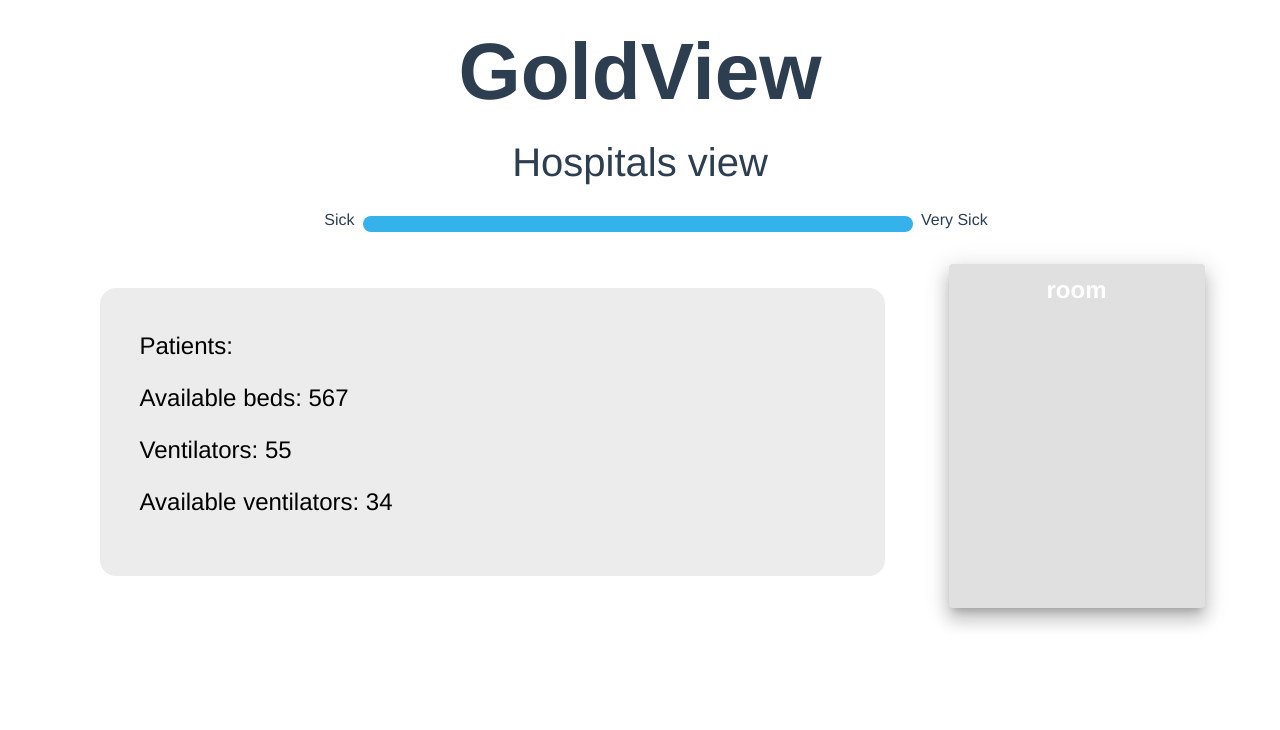
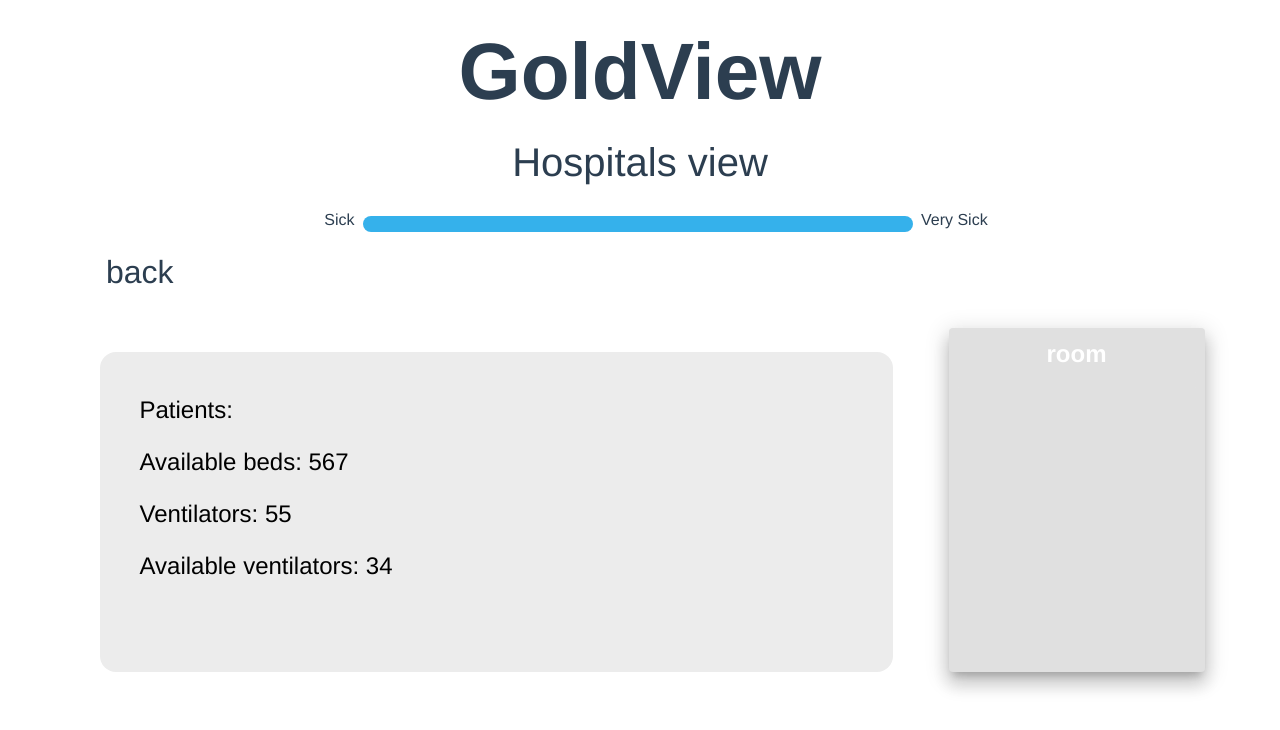
Before and after one commit to BagdadiMan/GoldViewClient, a Vue app in the folder gold-view-client/: page /dataView in a window 1280 px wide. Shown: the top 730 px of the page. Built offline with nearby package versions, Linux system fonts and the light colour scheme.

Commit message:
feat(data conteiner):

```diff
--- a/gold-view-client/src/components/HospitalName.vue
+++ b/gold-view-client/src/components/HospitalName.vue
@@ -40,5 +40,8 @@ export default {
     display: flex;
     justify-items: center;
     align-items: center;
+    text-align: center;
+    justify-content: center;
+    align-content: center;
 }
 </style>
--- a/gold-view-client/src/components/PatientInfo.vue
+++ b/gold-view-client/src/components/PatientInfo.vue
@@ -1,8 +1,9 @@
 <template>
-  <div>
+  <v-container fluid class="content align-center">
+
       <v-row>
 
-      <v-col v-for="item in items" :key="item.name">
+      <v-col class="container" v-for="item in items" :key="item.name">
       <v-card  style="background: #E0E0E0;" class="mx-auto" max-width="150">
         <font-awesome-icon icon="external-link-alt" style="margin-left: 135px;" />
         <v-card-text class="text-center black--text">
@@ -20,7 +21,7 @@
       </v-card>
       </v-col>
       </v-row>
-  </div>
+  </v-container>
 </template>
 
 <script>
@@ -45,3 +46,22 @@ export default {
   }
 };
 </script>
+
+<style scoped>
+.content {
+    width: 50%;
+}
+
+.container {
+    display: flex;
+    justify-content: center;
+}
+
+.text {
+    font-size: 2vh;
+}
+
+.hospital-text {
+    text-decoration: none;
+}
+</style>
--- a/gold-view-client/src/views/DataView.vue
+++ b/gold-view-client/src/views/DataView.vue
@@ -1,17 +1,17 @@
 <template>
+<div class="all-row">
+    <div @click="goBack" class="back">
+        <p class="my-button">back</p>
+    </div>
     <div class="hospital-data">
-        <div class="data">
-            <!-- <div class="controls">
-                BACK
-            </div> -->
         <DataContainer
         :name="name"
         :ventilators="ventilators"
         :avilableVentilators="avilableVentilators"
         :patiants="patiants"
         :avilableBeds="avilableBeds"></DataContainer>
+        <SideView :title="getType" :items="items"></SideView>
     </div>
-        <SideView :title="getType" :items="items"></SideView>
 </div>
 </template>
 
@@ -47,7 +47,7 @@ export default {
                 return "department";
             }
              return "room";
-        }
+        },
     },
      async created() {
         if(this.$route.name == "Hospital"){
@@ -68,8 +68,10 @@ export default {
         }
     },
 
-    creatded() {
-        // setTimeout(() => { this.isLoading = false }, 1000)
+    methods: {
+        goBack() {
+            this.$router.go(-1);
+        }
     }
 }
 </script>
@@ -93,4 +95,21 @@ export default {
     width: 100%;
     text-align: left;
 }
+
+.back {
+    font-size: 4vh;
+    float: left;
+}
+
+.all-row {
+    display: flex;
+    flex-flow: column;
+}
+
+.my-button {
+    cursor: pointer;
+    float: left;
+    margin-left: 4%;
+
+}
 </style>
```
Lines whose indentation alone changed are shown as unchanged.
